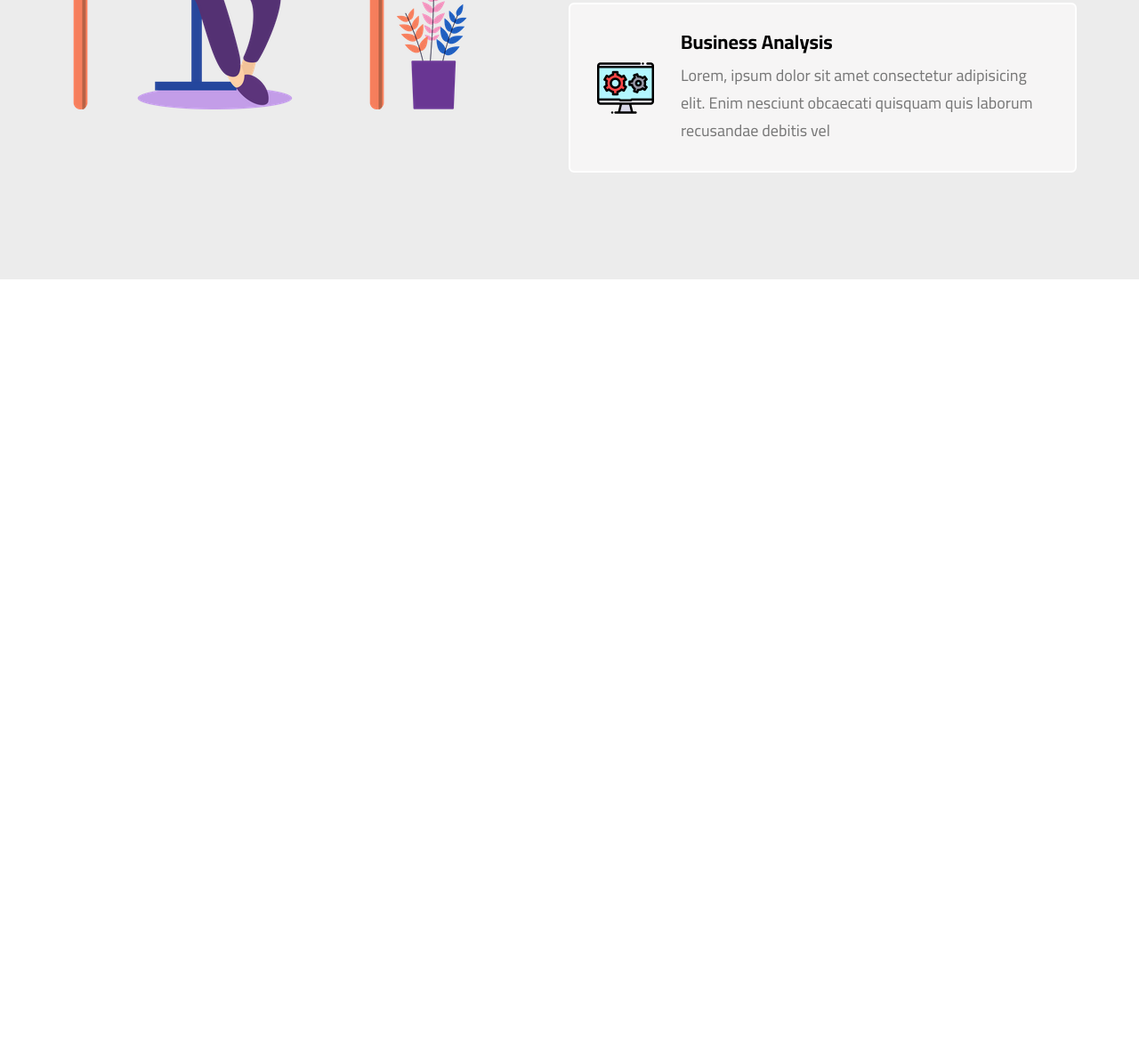
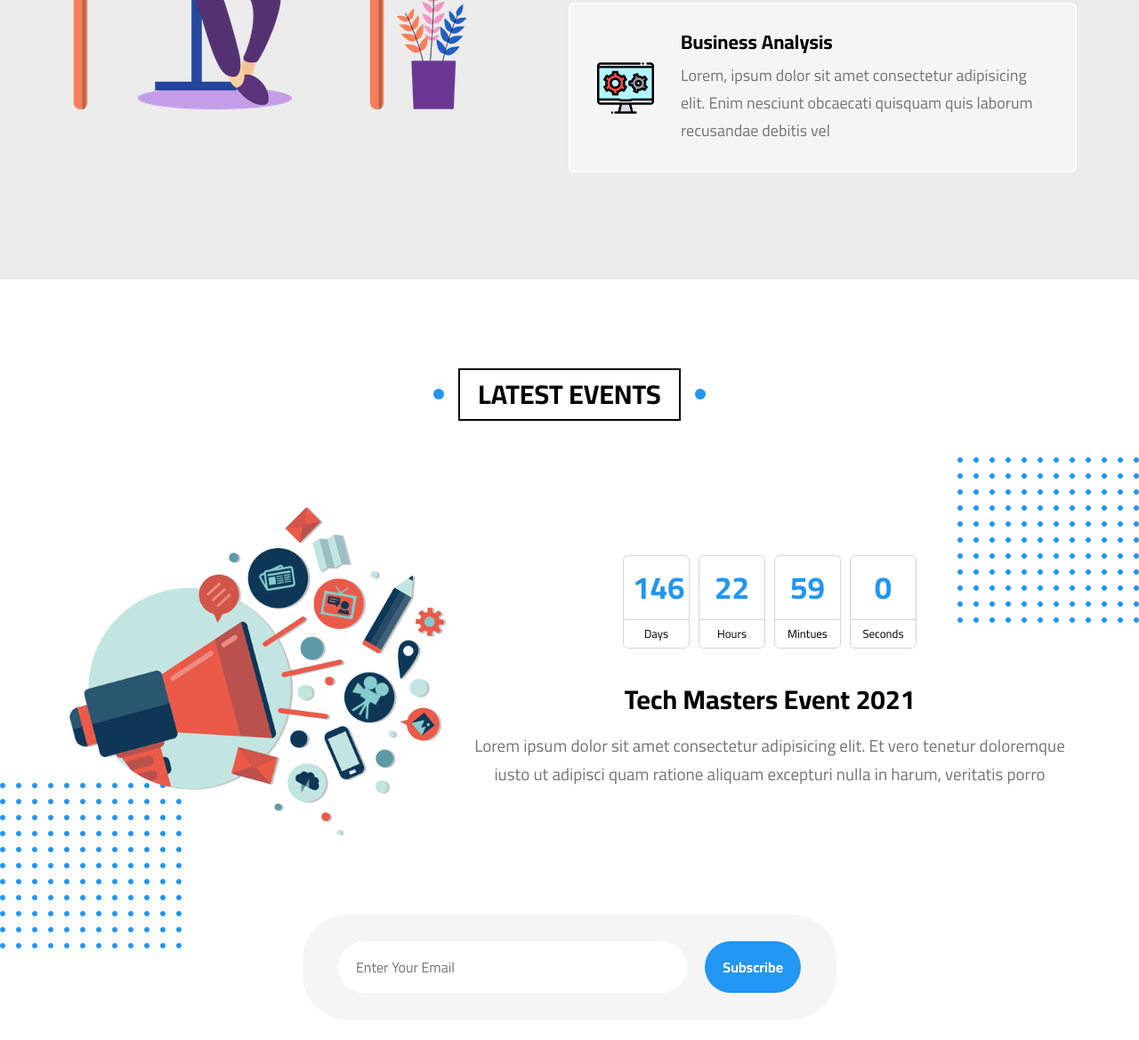
Before and after one commit to MhmodMd1/Template-Three, a plain HTML site: page index.html in a window 1280 px wide. Shown: the part 8926-10095 px from the top of the page at 89% size. Before the commit the page ends 9240 px from the top, so only its background shows below. Drawn offline with Linux system fonts and the light colour scheme.

Commit message:
Uploding The Latests Events

```diff
--- a/css/mhmod.css
+++ b/css/mhmod.css
@@ -888,6 +888,145 @@ ul {
     }
 }
 /* End Works  */
+/* Start Latest Events */
+.events {
+    padding-top: var(--main-padding-top);
+    padding-bottom: var(--main-padding-bottom);
+    position: relative;
+}
+.events > img:first-of-type {
+    position: absolute;
+    right: 0;
+    top: 200px;
+}
+.events > img:last-of-type {
+    position: absolute;
+    left: 0;
+    bottom: 200px;
+    z-index: -1;
+}
+.events .container {
+    display: flex;
+    align-items: center;
+    flex-wrap: wrap;
+}
+.events .container > img {
+    max-width: 450px;
+}
+@media (max-width: 991px) {
+    .events .container > img {
+        display: none;
+    }
+}
+.events .container .info {
+    flex: 1;
+}
+.events .container .info .time {
+    display: flex;
+    align-items: center;
+    margin: 20px auto;
+    gap: 10px;
+    justify-content: center;
+}
+.events .container .info .time .unit {
+    width: 75px;
+    border: 1px solid #d4d4d4;
+    border-radius: 6px;
+    text-align: center;
+    transition: var(--main-transition);
+}
+.events .container .info .time .unit span {
+    display: block;
+}
+.events .container .info .time .unit span:first-of-type {
+    color: var(--main-color);
+    font-weight: bold;
+    font-size: 35px;
+    padding: 15px 10px;
+    text-align: center;
+}
+.events .container .info .time .unit span:last-of-type {
+    padding: 8px 10px;
+    border-top: 1px solid #d4d4d4;
+    font-size: 13px;
+    transition: var(--main-transition);
+}
+.events .container .info .time .unit:hover ,
+.events .container .info .time .unit:hover span:last-of-type {
+    border-color: var(--main-color);
+}
+.events .container .info h2 {
+    font-size: 30px;
+    margin: 40px 0 0 0;
+    text-align: center;
+}
+.events .container .info p {
+    color: #777;
+    line-height: 1.7;
+    font-size: 19px;
+    text-align: center;
+}
+.subscribe {
+    width: 100%;
+    margin-top: 50px;
+}
+.subscribe form {
+    display: flex;
+    width: 600px;
+    margin: 20px auto;
+    padding: 30px 40px ;
+    background-color: #F6F5F5;
+    border-radius: 50px;
+    gap: 20px;
+}
+@media (max-width: 767px) {
+    .events .subscribe form {
+        max-width: 100%;
+        padding: 20px;
+        flex-direction: column;
+        border-radius: 0;
+    }
+}
+.subscribe form input[type="email"] {
+    border: none;
+    flex: 1;
+    padding: 20px  ;
+    border-radius: 50px;
+    caret-color: var(--main-color);
+}
+.subscribe form input[type="email"]:focus {
+    outline: none;
+}
+@media (max-width: 767px) {
+    .subscribe form input[type="email"] {
+        border-radius: 0;
+    }
+}
+.subscribe form input[type="email"]::placeholder {
+    transition: opacity var(--main-transition);
+}
+.subscribe form input[type="email"]:focus::placeholder {
+    opacity: 0;
+}
+.subscribe form input[type="submit"] {
+    border: none;
+    background-color: var(--main-color);
+    color: white;
+    border-radius: 50px;
+    padding: 20px;
+    font-weight: bold;
+    cursor: pointer;
+    transition: var(--main-transition);
+}
+@media (max-width: 767px) {
+    .subscribe form input[type="submit"] {
+        border-radius: 0;
+    }
+}
+.subscribe form input[type="submit"]:hover {
+    background-color: var(--main-color-alt);
+}
+/* End Latest Events */
 /* Start Animation  */
 @keyframes up-and-down {
     0%,
--- a/index.html
+++ b/index.html
@@ -643,5 +643,43 @@
         </div>
     </div>
     <!-- End Works -->
+    <!-- Start Latest Events  -->
+    <div class="events">
+        <h2 class="main-title">LATEST EVENTS</h2>
+        <img src="imgs/dots.png" alt="">
+        <img src="imgs/dots.png" alt="">
+        <div class="container">
+            <img src="imgs/events.png" alt="">
+            <div class="info">
+                <div class="time">
+                    <div class="unit">
+                        <span class="days">146</span>
+                        <span>Days</span>
+                    </div>
+                    <div class="unit">
+                        <span class="hours">22</span>
+                        <span>Hours</span>
+                    </div>
+                    <div class="unit">
+                        <span class="minutes">59</span>
+                        <span>Mintues</span>
+                    </div>
+                    <div class="unit">
+                        <span class="seconds">0</span>
+                        <span>Seconds</span>
+                    </div>
+                </div>
+                <h2>Tech Masters Event 2021</h2>
+                <p>Lorem ipsum dolor sit amet consectetur adipisicing elit. Et vero tenetur doloremque iusto ut adipisci quam ratione aliquam excepturi nulla in harum, veritatis porro</p>
+            </div>
+            <div class="subscribe">
+                <form action="">
+                    <input type="email" placeholder="Enter Your Email">
+                    <input type="submit" value="Subscribe" placeholder="Subscribe">
+                </form>
+            </div>
+        </div>
+    </div>
+    <!-- End Latest Events  -->
 </body>
 </html>
```
